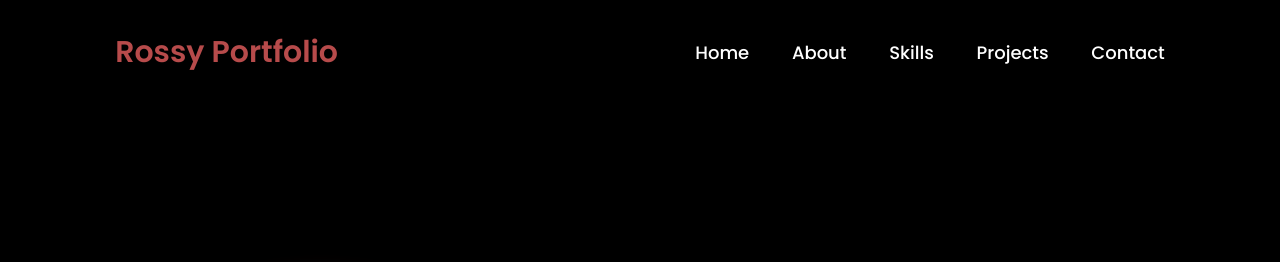
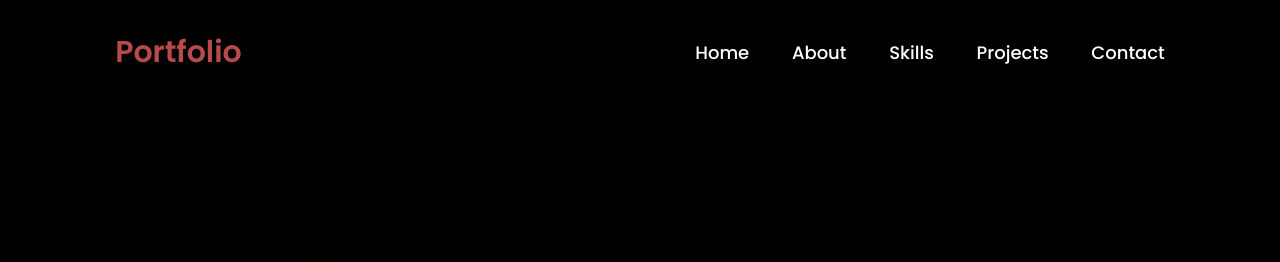
Before and after one commit to yrozs/Rossy_Portfolio, a plain HTML site: page index.html in a window 1280 px wide. Shown: the top 262 px of the page. Drawn offline with Linux system fonts and the light colour scheme.

```diff
--- a/index.html
+++ b/index.html
@@ -9,7 +9,7 @@
 </head>
 <body>
      <header>
-        <a href="#" class="logo">Rossy Portfolio</a>
+        <a href="#" class="logo">Portfolio</a>
 
         <i class="fas fa-bars" id="menu-icon"></i>
 
```
